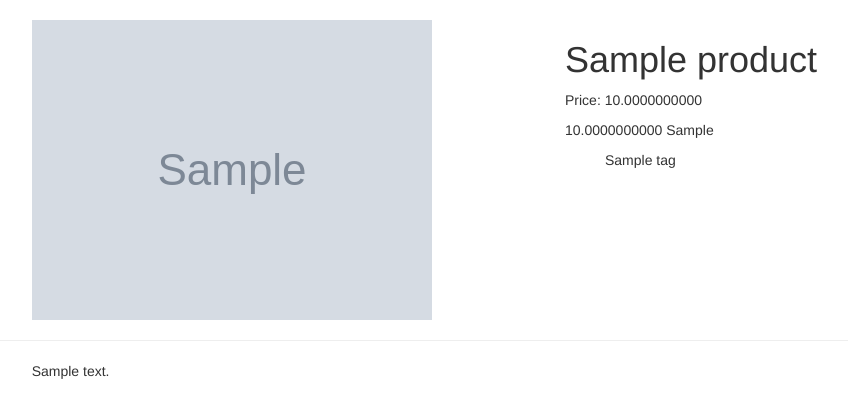
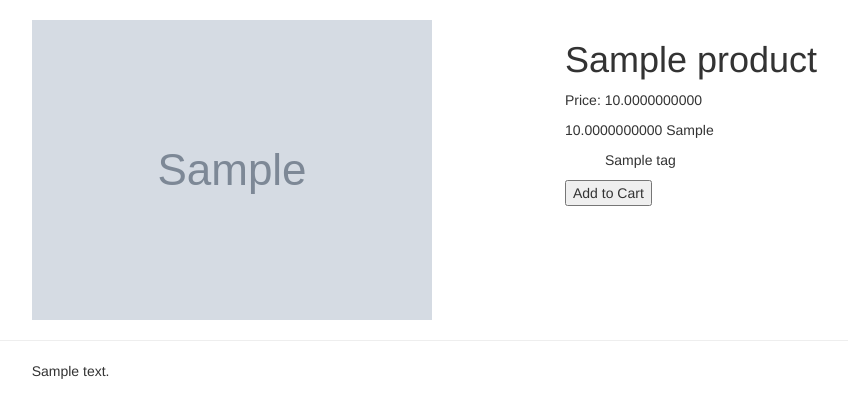
Before and after one commit to Gerdie/farm-to-front-door, a Flask app: page /products/1 in a window 1280 px wide. Shown: the part 52-470 px from the top of the page, without its empty margins (90-938 px from the left). Run offline with Flask 2, Linux system fonts and the light colour scheme; tables that the repository leaves empty hold one stand-in row (values such as "Sample post"); grey boxes marked "Sample" are stand-in pictures; some libraries are stand-ins or nearby versions.

Commit message:
Added add_to_cart buttons and functionality to individual product pages

```diff
--- a/server.py
+++ b/server.py
@@ -130,6 +130,20 @@ def show_product_page(product_id):
     return render_template("product_page.html", product=product)
 
 
+@app.route('/products/<int:product_id>', methods=["POST"])  # takes product_id as an INTEGER
+def add_product_to_cart(product_id):
+    """Add product to cart from button click on prod page"""
+
+    product_id = request.form.get("productId")
+    session["cart"] = session.get("cart", {})
+    session["cart"][int(product_id)] = session["cart"].get(product_id, 0) + 1
+
+    cart = session["cart"]
+    print cart
+
+    return redirect('/products/' + product_id)
+
+
 @app.route('/cart')
 def show_cart():
     """Query session for cart contents and display results"""
--- a/static/js/cart.js
+++ b/static/js/cart.js
@@ -1,10 +1,18 @@
 function addItem(evt) {
 
     var productId = $(this).attr('id');
+
+    var route = '/products';
+
+    if ( $(this).hasClass('prod_page') ) {
+        route = '/products/' + productId;
+    }
+
     var data = {
         productId: productId
     };
-    $.post('/products',
+
+    $.post(route,
         data,
         function(evt) {
             alert("Item added to cart!");
--- a/templates/product_page.html
+++ b/templates/product_page.html
@@ -20,6 +20,7 @@
                 {% endfor %}
             </ul>
         {% endif %}
+        <button class="add_to_cart" id="{{ product.product_id }}">Add to Cart</button>
     </div>
 </div>
 <hr>
@@ -29,4 +30,6 @@
     </div>
 </div>
 
+<script type="text/javascript" src="/static/js/cart.js"></script>
+
 {% endblock %}
--- a/templates/products.html
+++ b/templates/products.html
@@ -16,7 +16,7 @@
         <a href="/products/{{ product.product_id }}"><img src="{{ product.img }}"></a>
         <p>{{ product.name }}</p>
         <p>Price: {{ product.price }}</p>
-        <button class="add_to_cart" id="{{ product.product_id }}">Add to Cart</button>
+        <button class="add_to_cart prod_page" id="{{ product.product_id }}">Add to Cart</button>
     </div>
 
 {# {% elif loop.index0 % 3 == 1 %} #}
```
